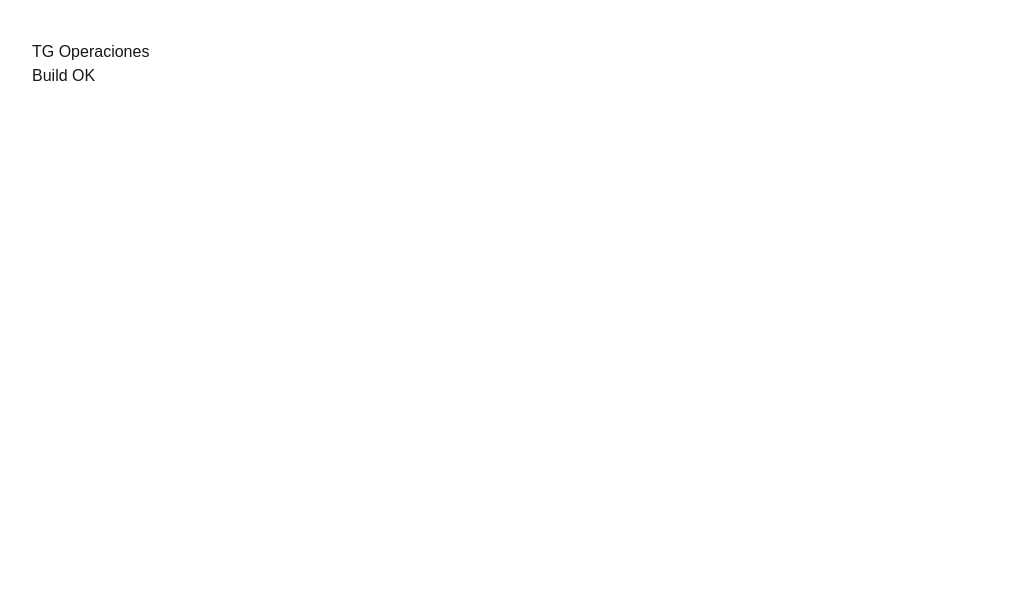
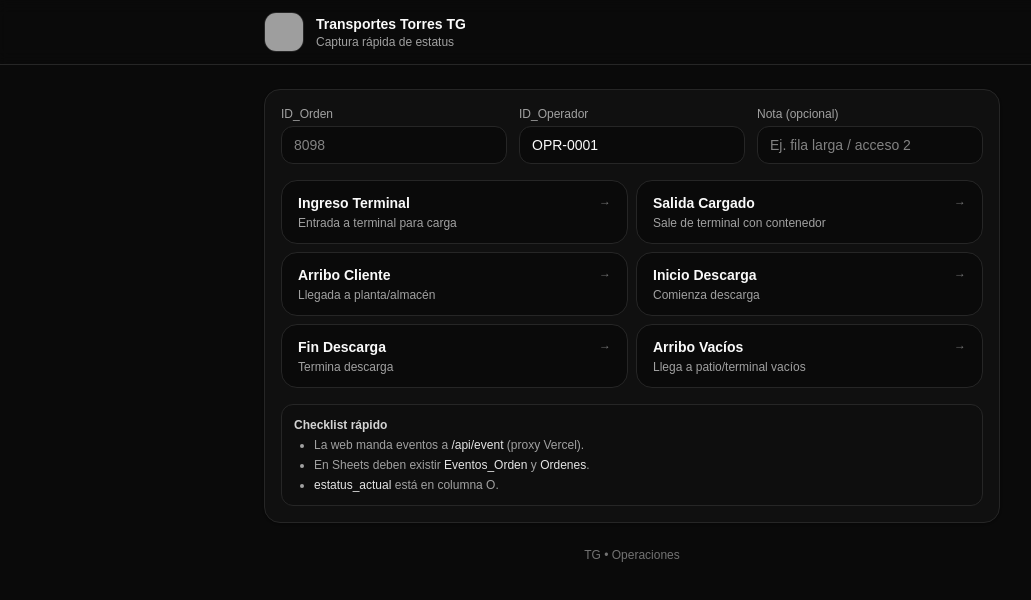
Before and after one commit to vmtorre3/tg-operaciones, a Next.js app: page / in a window 1280 px wide. Shown: the top 600 px of the page, without its empty margins (8-1039 px from the left). Built offline with nearby package versions, Linux system fonts and the light colour scheme; grey boxes are pictures that could not be loaded.

Commit message:
restore ui

```diff
--- a/app/page.tsx
+++ b/app/page.tsx
@@ -1,10 +1,197 @@
 "use client";
 
+import Image from "next/image";
+import { useMemo, useState } from "react";
+
+type EventoCode =
+  | "INGRESO_TERMINAL_CARGA"
+  | "SALIDA_TERMINAL_CARGADO"
+  | "ARRIBO_CLIENTE"
+  | "INICIO_DESCARGA"
+  | "FIN_DESCARGA"
+  | "ARRIBO_TERMINAL_VACIOS";
+
+const EVENTOS: { code: EventoCode; label: string; hint: string }[] = [
+  { code: "INGRESO_TERMINAL_CARGA", label: "Ingreso Terminal", hint: "Entrada a terminal para carga" },
+  { code: "SALIDA_TERMINAL_CARGADO", label: "Salida Cargado", hint: "Sale de terminal con contenedor" },
+  { code: "ARRIBO_CLIENTE", label: "Arribo Cliente", hint: "Llegada a planta/almacén" },
+  { code: "INICIO_DESCARGA", label: "Inicio Descarga", hint: "Comienza descarga" },
+  { code: "FIN_DESCARGA", label: "Fin Descarga", hint: "Termina descarga" },
+  { code: "ARRIBO_TERMINAL_VACIOS", label: "Arribo Vacíos", hint: "Llega a patio/terminal vacíos" },
+];
+
+function cx(...classes: Array<string | false | undefined | null>) {
+  return classes.filter(Boolean).join(" ");
+}
+
 export default function Page() {
+  const [idOrden, setIdOrden] = useState("");
+  const [idOperador, setIdOperador] = useState("OPR-0001");
+  const [nota, setNota] = useState("");
+
+  const [loading, setLoading] = useState<EventoCode | null>(null);
+  const [toast, setToast] = useState<{ type: "ok" | "err"; msg: string } | null>(null);
+
+  const ordenValida = useMemo(() => idOrden.trim().length >= 1, [idOrden]);
+  const operadorValido = useMemo(() => idOperador.trim().length >= 2, [idOperador]);
+
+  const showToast = (type: "ok" | "err", msg: string) => {
+    setToast({ type, msg });
+    window.setTimeout(() => setToast(null), 2800);
+  };
+
+  async function enviarEvento(tipo_evento: EventoCode) {
+    if (!ordenValida) {
+      showToast("err", "Escribe un ID_Orden válido (ej. 8098)");
+      return;
+    }
+    if (!operadorValido) {
+      showToast("err", "Escribe un ID_Operador válido (ej. OPR-0001)");
+      return;
+    }
+
+    setLoading(tipo_evento);
+    try {
+      const res = await fetch("/api/event", {
+        method: "POST",
+        headers: { "Content-Type": "application/json" },
+        body: JSON.stringify({
+          id_orden: idOrden.trim(),
+          tipo_evento,
+          id_operador: idOperador.trim(),
+          nota: nota.trim(),
+        }),
+      });
+
+      const text = await res.text();
+      let json: any = null;
+      try {
+        json = JSON.parse(text);
+      } catch {}
+
+      if (!res.ok) {
+        showToast("err", `Error API (${res.status})`);
+        return;
+      }
+
+      if (json && json.status && json.status !== "ok") {
+        showToast("err", json.message || "Error al registrar");
+        return;
+      }
+
+      showToast("ok", "Evento registrado ✅");
+      setNota("");
+    } catch (e: any) {
+      showToast("err", e?.message || "Error de red");
+    } finally {
+      setLoading(null);
+    }
+  }
+
   return (
-    <div style={{ padding: 40 }}>
-      <h1>TG Operaciones</h1>
-      <p>Build OK</p>
+    <div className="min-h-screen bg-neutral-950 text-neutral-50">
+      <header className="sticky top-0 z-20 border-b border-neutral-800 bg-neutral-950/80 backdrop-blur">
+        <div className="mx-auto flex max-w-3xl items-center gap-3 px-4 py-3">
+          <div className="relative h-10 w-10 overflow-hidden rounded-xl border border-neutral-800 bg-neutral-900">
+            <Image
+              src="/torres-logo.jpg"
+              alt="Transportes Torres TG"
+              fill
+              className="object-cover"
+              priority
+            />
+          </div>
+          <div className="leading-tight">
+            <div className="text-sm font-semibold">Transportes Torres TG</div>
+            <div className="text-xs text-neutral-400">Captura rápida de estatus</div>
+          </div>
+        </div>
+      </header>
+
+      <main className="mx-auto max-w-3xl px-4 py-6">
+        <div className="rounded-2xl border border-neutral-800 bg-neutral-900/50 p-4 shadow-sm">
+          <div className="grid gap-3 md:grid-cols-3">
+            <label className="grid gap-1">
+              <span className="text-xs text-neutral-400">ID_Orden</span>
+              <input
+                value={idOrden}
+                onChange={(e) => setIdOrden(e.target.value)}
+                placeholder="8098"
+                className="w-full rounded-xl border border-neutral-800 bg-neutral-950 px-3 py-2 text-sm outline-none focus:border-neutral-600"
+              />
+            </label>
+
+            <label className="grid gap-1">
+              <span className="text-xs text-neutral-400">ID_Operador</span>
+              <input
+                value={idOperador}
+                onChange={(e) => setIdOperador(e.target.value)}
+                placeholder="OPR-0001"
+                className="w-full rounded-xl border border-neutral-800 bg-neutral-950 px-3 py-2 text-sm outline-none focus:border-neutral-600"
+              />
+            </label>
+
+            <label className="grid gap-1">
+              <span className="text-xs text-neutral-400">Nota (opcional)</span>
+              <input
+                value={nota}
+                onChange={(e) => setNota(e.target.value)}
+                placeholder="Ej. fila larga / acceso 2"
+                className="w-full rounded-xl border border-neutral-800 bg-neutral-950 px-3 py-2 text-sm outline-none focus:border-neutral-600"
+              />
+            </label>
+          </div>
+
+          <div className="mt-4 grid gap-2 md:grid-cols-2">
+            {EVENTOS.map((ev) => (
+              <button
+                key={ev.code}
+                onClick={() => enviarEvento(ev.code)}
+                disabled={loading !== null}
+                className={cx(
+                  "group flex items-start justify-between gap-3 rounded-2xl border border-neutral-800 bg-neutral-950 px-4 py-3 text-left transition",
+                  "hover:border-neutral-600 hover:bg-neutral-950/60",
+                  loading !== null && "opacity-70"
+                )}
+              >
+                <div>
+                  <div className="text-sm font-semibold">{ev.label}</div>
+                  <div className="mt-0.5 text-xs text-neutral-400">{ev.hint}</div>
+                </div>
+                <div className="text-xs text-neutral-500">{loading === ev.code ? "Enviando…" : "→"}</div>
+              </button>
+            ))}
+          </div>
+
+          <div className="mt-4 rounded-xl border border-neutral-800 bg-neutral-950/40 p-3 text-xs text-neutral-400">
+            <div className="font-semibold text-neutral-300">Checklist rápido</div>
+            <ul className="mt-1 list-disc space-y-1 pl-5">
+              <li>La web manda eventos a <span className="text-neutral-200">/api/event</span> (proxy Vercel).</li>
+              <li>En Sheets deben existir <span className="text-neutral-200">Eventos_Orden</span> y <span className="text-neutral-200">Ordenes</span>.</li>
+              <li><span className="text-neutral-200">estatus_actual</span> está en columna O.</li>
+            </ul>
+          </div>
+        </div>
+      </main>
+
+      {toast && (
+        <div className="fixed bottom-4 left-1/2 z-50 w-[92%] max-w-md -translate-x-1/2">
+          <div
+            className={cx(
+              "rounded-2xl border px-4 py-3 text-sm shadow-lg",
+              toast.type === "ok"
+                ? "border-emerald-700/60 bg-emerald-950 text-emerald-200"
+                : "border-rose-700/60 bg-rose-950 text-rose-200"
+            )}
+          >
+            {toast.msg}
+          </div>
+        </div>
+      )}
+
+      <footer className="mx-auto max-w-3xl px-4 pb-10 text-center text-xs text-neutral-500">
+        TG • Operaciones
+      </footer>
     </div>
   );
 }
```
